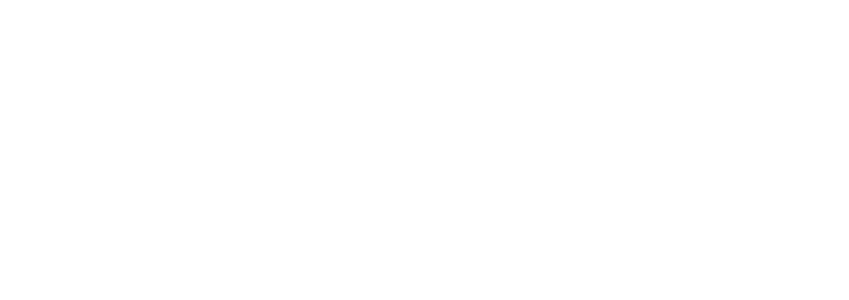
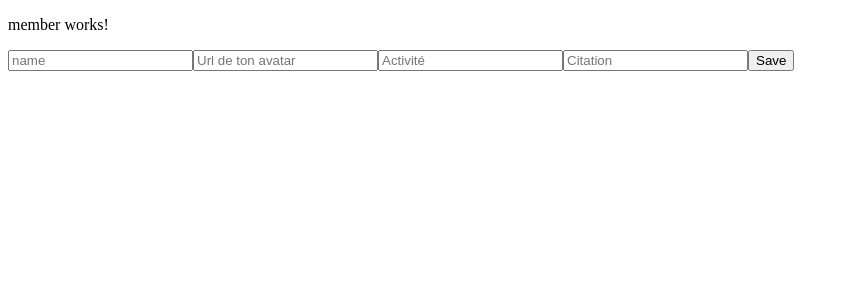
Before and after one commit to lePitch/FrontCheckpoint, an Angular app: page /team/create/1 in a window 1280 px wide. Before the commit this address led to /. Shown: the top 300 px of the page, without its empty margins (0-849 px from the left). Built offline with nearby package versions, Linux system fonts and the light colour scheme; no server answers.

Commit message:
output and create member - work in progress

```diff
--- a/src/app/app-routing.module.ts
+++ b/src/app/app-routing.module.ts
@@ -11,7 +11,7 @@
   {path: '', component: HomepageComponent},
   {path: 'hackathon/:id', component: HackathonComponent},
   {path: 'team/:id', component: EquipeComponent },
-  {path: 'members', component: MemberComponent }
+  {path: 'team/create/:id', component: MemberComponent }
 ];
 
 @NgModule({
--- a/src/app/app.module.ts
+++ b/src/app/app.module.ts
@@ -1,6 +1,7 @@
 import { BrowserModule } from '@angular/platform-browser';
 import { NgModule } from '@angular/core';
 import { HttpClientModule } from '@angular/common/http';
+import { FormsModule } from '@angular/forms';
 
 import { AppRoutingModule } from './app-routing.module';
 import { AppComponent } from './app.component';
@@ -27,6 +28,7 @@
   ],
   imports: [
     BrowserModule,
+    FormsModule,
     AppRoutingModule,
     HttpClientModule
   ],
--- a/src/app/models/member/member.ts
+++ b/src/app/models/member/member.ts
@@ -1,7 +1,10 @@
+import { Team } from '../team/team';
+
 export class Member {
   public id: number;
   public name: string;
   public avatar: string;
   public quote: string;
   public activity: string;
+  public team: Team;
 }
--- a/src/app/pages/create/member/member.component.html
+++ b/src/app/pages/create/member/member.component.html
@@ -1 +1,2 @@
 <p>member works!</p>
+<app-memberform (memberCreated)="parentReception($event)"></app-memberform>
--- a/src/app/pages/create/member/member.component.ts
+++ b/src/app/pages/create/member/member.component.ts
@@ -1,4 +1,9 @@
 import { Component, OnInit } from '@angular/core';
+import { MemberService } from 'src/app/shared/member/member.service';
+import { TeamService } from 'src/app/shared/team/team.service';
+import { Member } from 'src/app/models/member/member';
+import { ActivatedRoute } from '@angular/router';
+import { Team } from 'src/app/models/team/team';
 
 @Component({
   selector: 'app-member',
@@ -7,9 +12,18 @@
 })
 export class MemberComponent implements OnInit {
 
-  constructor() { }
+  team: Team = new Team();
+  member: Member = new Member();
+
+  constructor(private memberService: MemberService, private teamService: TeamService, private route: ActivatedRoute) { }
 
   ngOnInit(): void {
+    this.route.paramMap.subscribe((params) => {
+    this.teamService.getTeamById(+params.get('id')).subscribe(
+      data => this.team = data); } );
+  }
+  parentReception(member: Member){
+    this.memberService.createMember(member);
   }
 
 }
--- a/src/app/pages/create/member/memberform/memberform.component.html
+++ b/src/app/pages/create/member/memberform/memberform.component.html
@@ -1 +1,16 @@
-<p>memberform works!</p>
+<form>
+
+  <label for="name"></label>
+  <input type="text" name="name" [(ngModel)]="member.name" placeholder="name">
+
+  <label for="avatar"></label>
+  <input type="text" name="avatar" [(ngModel)]="member.avatar" placeholder="Url de ton avatar">
+
+  <label for="activity"></label>
+  <input type="text" name="activity" [(ngModel)]="member.activity" placeholder="Activité">
+
+  <label for="quote"></label>
+  <input type="text" name="quote" [(ngModel)]="member.quote" placeholder="Citation">
+
+  <button (click)="onSubmit()"> Save </button>
+</form>
--- a/src/app/pages/create/member/memberform/memberform.component.ts
+++ b/src/app/pages/create/member/memberform/memberform.component.ts
@@ -1,4 +1,7 @@
-import { Component, OnInit } from '@angular/core';
+import { Component, OnInit, Output, EventEmitter } from '@angular/core';
+import { Member } from 'src/app/models/member/member';
+import { ActivatedRoute } from '@angular/router';
+import { Team } from 'src/app/models/team/team';
 
 @Component({
   selector: 'app-memberform',
@@ -7,9 +10,19 @@
 })
 export class MemberformComponent implements OnInit {
 
-  constructor() { }
+  @Output() memberCreated = new EventEmitter<Member>();
+
+  member: Member = new Member();
+
+  constructor(private route: ActivatedRoute) { }
 
   ngOnInit(): void {
   }
 
+  onSubmit() {
+    this.route.params.subscribe(params => {
+      this.member.team = new Team();
+      this.member.team.id = +params.id; });
+    this.memberCreated.emit(this.member);
+  }
 }
--- a/src/app/pages/equipe/equipe/equipe.component.html
+++ b/src/app/pages/equipe/equipe/equipe.component.html
@@ -1,5 +1,5 @@
 <h1>{{team.name}}</h1>
-
+<button routerLink="/team/create/{{team.id}}">Add a Member!</button>
 <div *ngFor="let member of team.members">
   <app-details [member]="member"></app-details>
 </div>
--- a/src/app/pages/equipe/equipe/equipe.component.ts
+++ b/src/app/pages/equipe/equipe/equipe.component.ts
@@ -1,5 +1,4 @@
 import { Component, OnInit } from '@angular/core';
-import { HackathonService } from 'src/app/shared/hackathon/hackathon.service';
 import { ActivatedRoute } from '@angular/router';
 import { Team } from 'src/app/models/team/team';
 import { TeamService } from 'src/app/shared/team/team.service';
@@ -11,7 +10,7 @@
 })
 export class EquipeComponent implements OnInit {
 
-  team: Team;
+  team: Team = new Team();
 
   constructor(private service: TeamService, private route: ActivatedRoute) { }
 
--- a/src/app/pages/hackathon/hackathon/hackathon.component.ts
+++ b/src/app/pages/hackathon/hackathon/hackathon.component.ts
@@ -10,13 +10,13 @@
 })
 export class HackathonComponent implements OnInit {
 
-  hackathon: Hackathon;
+  hackathon: Hackathon = new Hackathon();
 
   constructor(private service: HackathonService, private route: ActivatedRoute) { }
 
   ngOnInit(): void {
     this.route.paramMap.subscribe((params) => {
     this.service.getHackathonById(+params.get('id')).subscribe(
-      data => {this.hackathon = data;}); } );
+      data => {this.hackathon = data; }); } );
   }
 }
--- a/src/app/shared/member/member.service.ts
+++ b/src/app/shared/member/member.service.ts
@@ -1,9 +1,17 @@
 import { Injectable } from '@angular/core';
+import { Member } from 'src/app/models/member/member';
+import { HttpClient } from '@angular/common/http';
 
 @Injectable({
   providedIn: 'root'
 })
 export class MemberService {
 
-  constructor() { }
+  url = 'http://localhost:8080/members/';
+
+  constructor(private http: HttpClient) { }
+
+  createMember(member: Member){
+    return this.http.post(this.url, member);
+  }
 }
```
